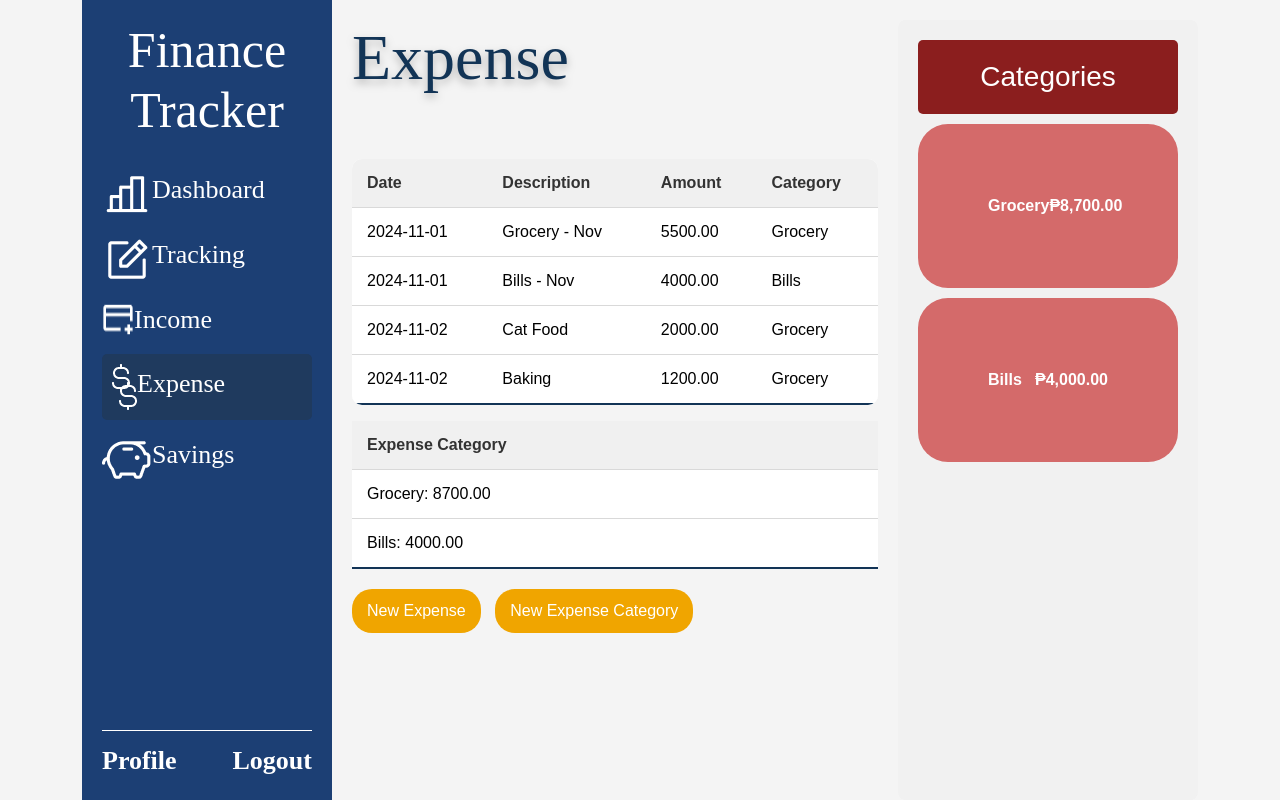
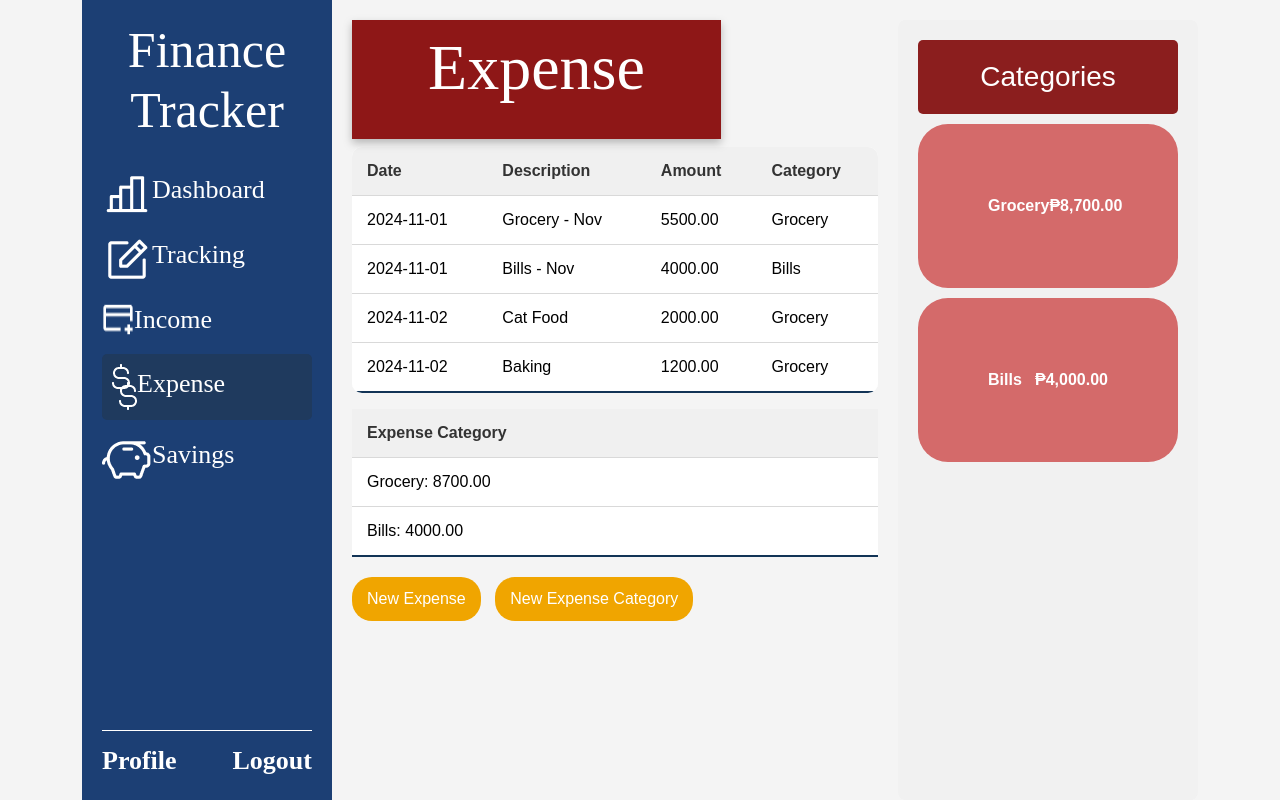
Before and after one commit to donenilo/WebProgFinals, a PHP site: page /expense.php in a window 1280 px wide. Run offline with PHP 8.4, Linux system fonts and the light colour scheme; a user stored in the database is signed in; data comes from the database, SQL or seed files in the repository; some web fonts are replaced.

Commit message:
watashi wa style

```diff
--- a/css/styles.css
+++ b/css/styles.css
@@ -339,10 +339,16 @@ margin-right: 5px;
   filter: drop-shadow(0px 4px 4px rgba(0, 0, 0, 0.25));
   font-family: "Inria Serif";
   font-size: 64px;
-  color: #123456;
-  margin-bottom: 20px;
+  color: #ffffff;
 
 }
+.hexpense{
+  padding: 10px;
+  background-color: #8E1717;
+  text-align: center;}
+  .hdashboard{background-color: #1C3F74;}
+  .hincome{background-color: #C36629;}
+
 
 .expense_table_display .table {
   width: 100%;
--- a/dashboard.php
+++ b/dashboard.php
@@ -60,7 +60,7 @@ $stmt->close();
 
         <!-- Main Content -->
         <div class="main-content">
-            <h1>Dashboard</h1>
+            <h1 class="hdashboard">Dashboard</h1>
 
             <!-- Balance Cards -->
             <div class="card-container">
--- a/expense.php
+++ b/expense.php
@@ -61,10 +61,11 @@ while ($row = $result->fetch_assoc()) {
          padding: 100px;
 
     }
+
 </style>
         <!-- Main Content -->
         <div class="main-content">
-            <h1>Expense</h1>
+            <h1 class="hexpense">Expense</h1>
             <div class="expense_table_display">
                 <table class="table">
                     <thead>
--- a/income.php
+++ b/income.php
@@ -55,7 +55,7 @@ while ($row = $result->fetch_assoc()) {
 
         <!-- Main Content -->
         <div class="main-content">
-            <h1>Income</h1>
+            <h1 class="hincome"></h1>>Income</h1>
             <div class="income_table_display">
             <table class="table">
                 <thead>
--- a/savings.php
+++ b/savings.php
@@ -57,7 +57,7 @@ while ($row = $result->fetch_assoc()) {
 
         <!-- Main Content -->
         <div class="main-content">
-            <h1>Savings</h1>
+            <h1 class="hsavings"></h1>>Savings</h1>
             <h4>Recent Transactions</h4>
             <div class="tsavings">
                 <!-- Savings Table -->
```
